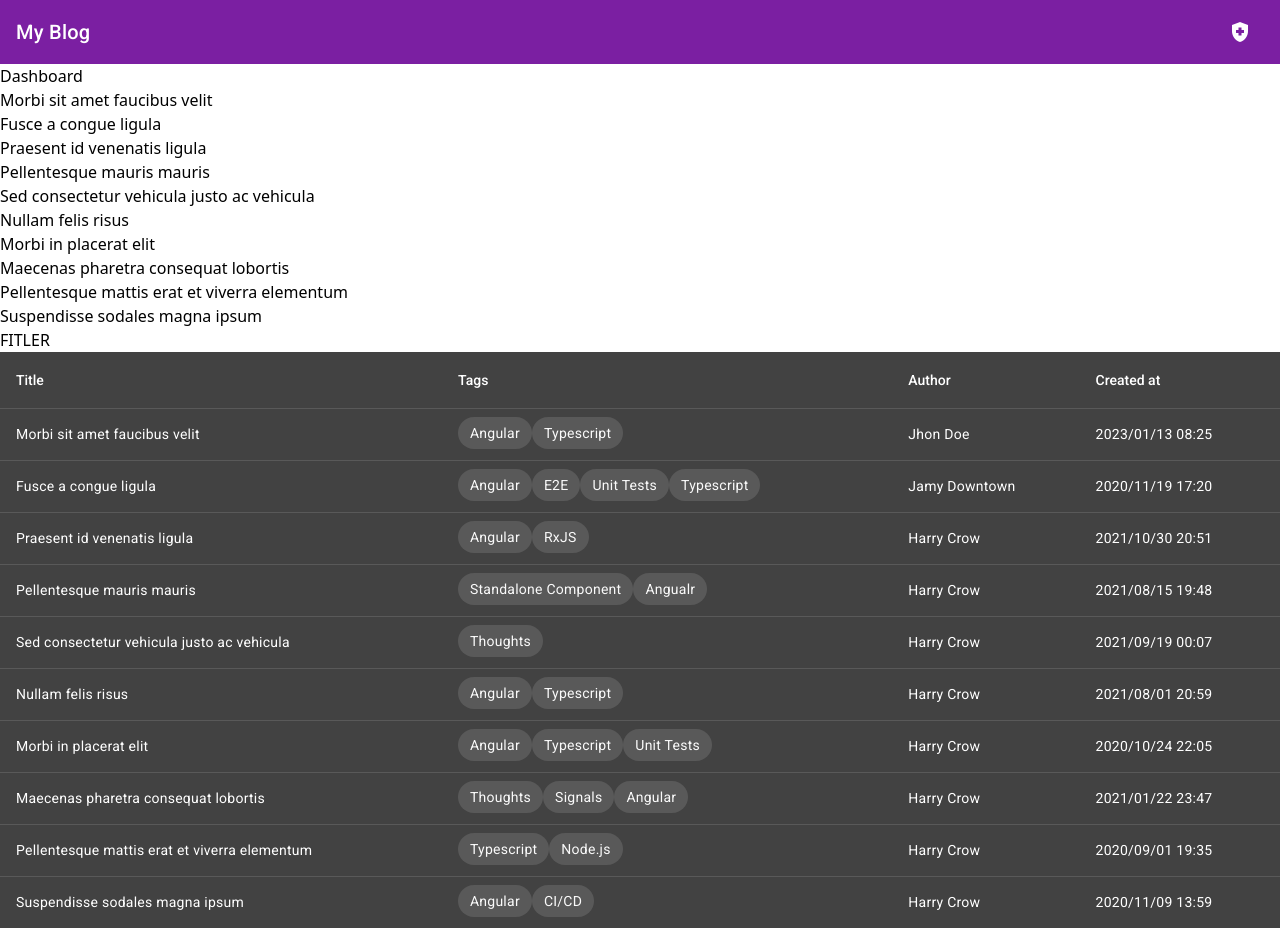
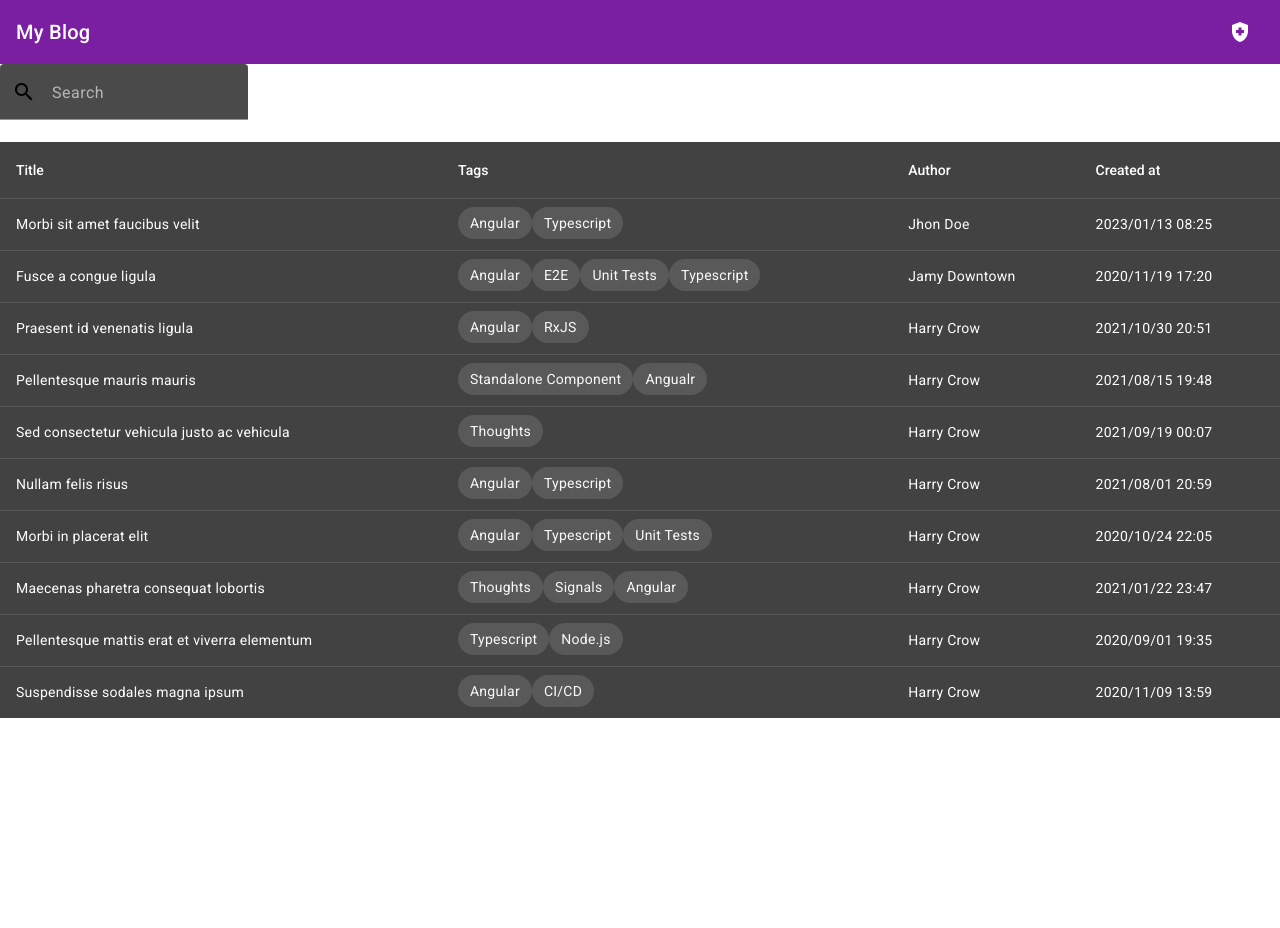
Before and after one commit to RifautAlexis/my-blog, an Angular app: page / in a window 1280 px wide. Both pictures are taken after a click on the button "health_and_safety". After the commit the page ends 800 px from the top, so only its background shows below. Built offline with nearby package versions, Linux system fonts and the light colour scheme; data requests are answered from the project's data file; what prettier-plugin-tailwindcss would draw is missing.

Commit message:
Add search feature

```diff
--- a/src/app/features/admin/components/dashboard-filter/dashboard-filter.component.html
+++ b/src/app/features/admin/components/dashboard-filter/dashboard-filter.component.html
@@ -1 +1,7 @@
-<h1>FITLER</h1>
+<form [formGroup]="searchForm">
+  <mat-form-field appearance="fill">
+    <mat-label>Search</mat-label>
+    <mat-icon matPrefix>search</mat-icon>
+    <input matInput placeholder="Ex. Angular" formControlName="searchTerm" />
+  </mat-form-field>
+</form>
--- a/src/app/features/admin/components/dashboard-filter/dashboard-filter.component.ts
+++ b/src/app/features/admin/components/dashboard-filter/dashboard-filter.component.ts
@@ -1,13 +1,31 @@
-import { Component, OnInit } from '@angular/core';
+import {
+  Component,
+  EventEmitter,
+  OnInit,
+  Output,
+} from '@angular/core';
+import { MatInputModule } from '@angular/material/input';
+import { MatIconModule } from '@angular/material/icon';
+import { MatFormFieldModule } from '@angular/material/form-field';
+import { FormControl, FormGroup, FormsModule, ReactiveFormsModule } from '@angular/forms';
 
 @Component({
   selector: 'dashboard-filter',
   standalone: true,
   templateUrl: 'dashboard-filter.component.html',
   styleUrls: ['./dashboard-filter.component.scss'],
+  imports: [MatInputModule, MatIconModule, MatFormFieldModule, FormsModule, ReactiveFormsModule],
 })
 export class DashboardFilterComponent implements OnInit {
-  constructor() {}
+  @Output() searchedTerm = new EventEmitter<string | null>();
 
-  ngOnInit() {}
+  searchForm = new FormGroup({
+    searchTerm: new FormControl('', []),
+   });
+
+  ngOnInit(): void {
+    this.searchForm.controls['searchTerm'].valueChanges.subscribe((data) => {
+      this.searchedTerm.emit(data);
+    });
+  }
 }
--- a/src/app/features/admin/pages/dashboard/dashboard.component.html
+++ b/src/app/features/admin/pages/dashboard/dashboard.component.html
@@ -1,10 +1,3 @@
-<h1>Dashboard</h1>
-<ul>
-  <li *ngFor="let article of articles()">
-    {{ article.title }}
-  </li>
-</ul>
-
-<dashboard-filter></dashboard-filter>
+<dashboard-filter (searchedTerm)='onSearchedTerm($event)'></dashboard-filter>
 
 <dashboard-table [data]="articles()"> </dashboard-table>
--- a/src/app/features/admin/pages/dashboard/dashboard.component.ts
+++ b/src/app/features/admin/pages/dashboard/dashboard.component.ts
@@ -3,6 +3,8 @@ import {
   Injector,
   OnInit,
   Signal,
+  WritableSignal,
+  effect,
   inject,
   signal,
 } from '@angular/core';
@@ -12,6 +14,7 @@ import { toSignal } from '@angular/core/rxjs-interop';
 import { CommonModule } from '@angular/common';
 import { DashboardTableComponent } from '../../components/dashboard-table/dashboard-table.component';
 import { DashboardFilterComponent } from '../../components/dashboard-filter/dashboard-filter.component';
+import { AdminService } from '../../services/admin.service';
 
 @Component({
   selector: 'dashboard',
@@ -21,16 +24,37 @@ import { DashboardFilterComponent } from '../../components/dashboard-filter/dash
   imports: [CommonModule, DashboardTableComponent, DashboardFilterComponent],
 })
 export class DashboardComponent implements OnInit {
-  articles: Signal<Article[]> = signal<Article[]>([]);
+  articles: WritableSignal<Article[]> = signal<Article[]>([]);
 
-  private injector: Injector = inject(Injector);
+  private adminService = inject(AdminService);
 
-  constructor(private readonly articleService: ArticleService) {}
+  constructor() {
+    effect(() => {
+      console.log(this.adminService.articles());
+    })
+  }
 
   ngOnInit() {
-    this.articles = toSignal(this.articleService.getArticles(), {
-      initialValue: [],
-      injector: this.injector,
-    });
+    this.adminService.init();
+    this.articles = this.adminService.articles;
+  }
+
+  onSearchedTerm(searchedTerm: string | null): void {
+    if (!!!searchedTerm || searchedTerm === ' ') {
+      this.adminService.resetSearch();
+      return;
+    }
+
+    this.articles.set(
+      this.articles().filter(
+        (article) =>
+          article.title.toLowerCase().includes(searchedTerm?.toLowerCase()) ||
+          article.author.toLowerCase().includes(searchedTerm?.toLowerCase()) ||
+          article.createdAt.toString().includes(searchedTerm?.toLowerCase()) ||
+          article.tags.some((tag) =>
+            tag.toLowerCase().includes(searchedTerm?.toLowerCase())
+          )
+      )
+    );
   }
 }
--- /dev/null
+++ b/src/app/features/admin/services/admin.service.ts
@@ -0,0 +1,47 @@
+import {
+  Injectable,
+  Injector,
+  WritableSignal,
+  inject,
+  signal,
+} from '@angular/core';
+import { Article } from 'src/app/shared/models/article';
+import { ArticleService } from 'src/app/shared/services/article.service';
+
+@Injectable({ providedIn: 'root' })
+export class AdminService {
+  private articleService = inject(ArticleService);
+
+  articles: WritableSignal<Article[]> = signal<Article[]>([]);
+  initialData: Article[] = [];
+
+  init() {
+    this.articleService.getArticles().subscribe((data) => {
+      this.initialData = data;
+      this.articles.set(data);
+    });
+  }
+
+  resetSearch() {
+    this.articles.set(this.initialData);
+  }
+
+  addArticle(newArticle: Article) {
+    this.articles.mutate((articles) => {
+      articles.push(newArticle);
+    });
+  }
+
+  deleteArticle(articleId: number) {
+    this.articles.mutate((articles) => {
+      articles = articles.filter((article) => article.id !== articleId);
+    });
+  }
+
+  updateArticle(updatedArticle: Article) {
+    this.articles.mutate((articles) => {
+      const index = articles.findIndex((article) => article.id === article.id);
+      articles[index] = updatedArticle;
+    });
+  }
+}
```
